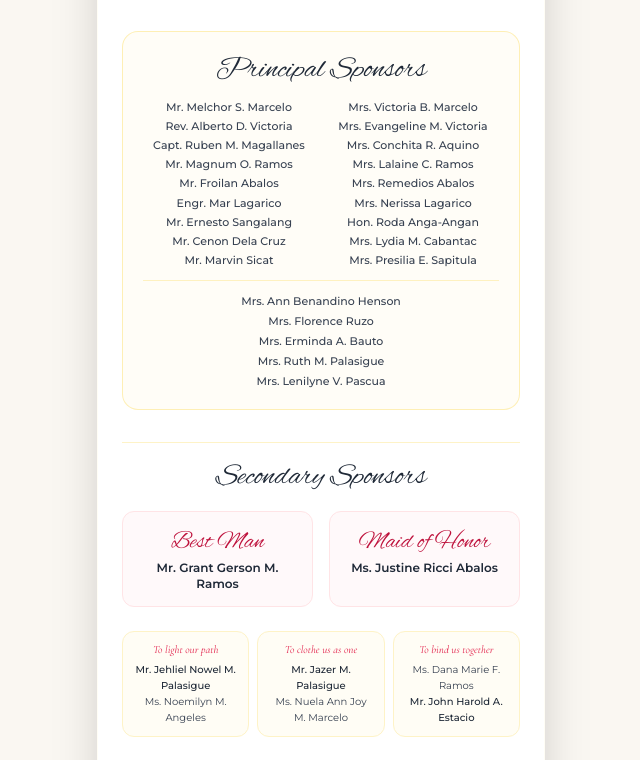
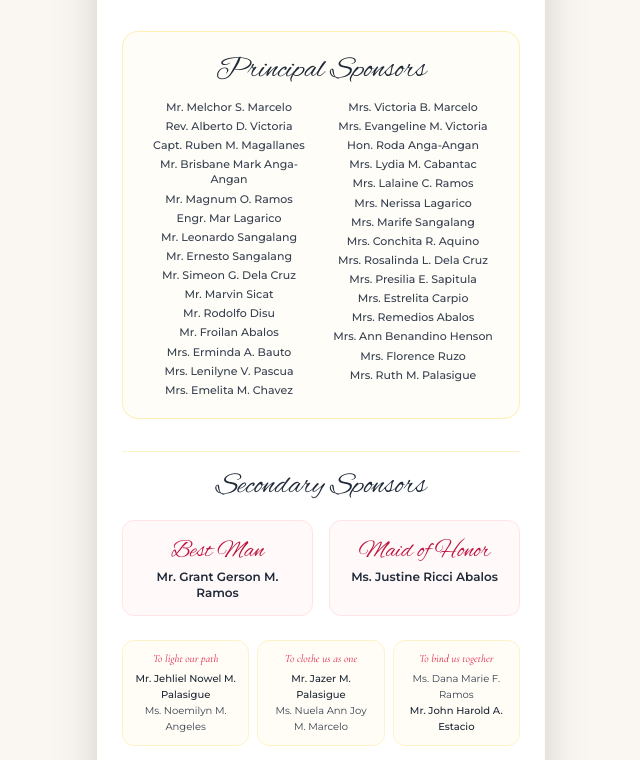
Before and after one commit to monaarontech/wedding-rsvp-app, a React (Vite) app: page / in a window 1280 px wide. Shown: the part 3891-4651 px from the top of the page, without its empty margins (319-959 px from the left). Built offline with nearby package versions, Linux system fonts and the light colour scheme; no server answers.

Commit message:
Update Principal Sponsors with full list of 30 sponsors from latest invitation image

```diff
--- a/src/components/Entourage.jsx
+++ b/src/components/Entourage.jsx
@@ -37,35 +37,40 @@ export default function Entourage() {
       <div class="mb-8 text-xs bg-amber-50/40 p-5 rounded-2xl border border-amber-200/60 shadow-2xs">
         <h3 class="font-script text-3xl text-gray-800 mb-3">Principal Sponsors</h3>
         <div class="grid grid-cols-2 gap-x-3 gap-y-1 text-gray-700 font-medium text-[11px] leading-snug">
-          <div class="space-y-1">
+          <div class="space-y-1 text-left sm:text-center">
             <p>Mr. Melchor S. Marcelo</p>
             <p>Rev. Alberto D. Victoria</p>
             <p>Capt. Ruben M. Magallanes</p>
+            <p>Mr. Brisbane Mark Anga-Angan</p>
             <p>Mr. Magnum O. Ramos</p>
+            <p>Engr. Mar Lagarico</p>
+            <p>Mr. Leonardo Sangalang</p>
+            <p>Mr. Ernesto Sangalang</p>
+            <p>Mr. Simeon G. Dela Cruz</p>
+            <p>Mr. Marvin Sicat</p>
+            <p>Mr. Rodolfo Disu</p>
             <p>Mr. Froilan Abalos</p>
-            <p>Engr. Mar Lagarico</p>
-            <p>Mr. Ernesto Sangalang</p>
-            <p>Mr. Cenon Dela Cruz</p>
-            <p>Mr. Marvin Sicat</p>
+            <p>Mrs. Erminda A. Bauto</p>
+            <p>Mrs. Lenilyne V. Pascua</p>
+            <p>Mrs. Emelita M. Chavez</p>
           </div>
-          <div class="space-y-1">
+          <div class="space-y-1 text-left sm:text-center">
             <p>Mrs. Victoria B. Marcelo</p>
             <p>Mrs. Evangeline M. Victoria</p>
-            <p>Mrs. Conchita R. Aquino</p>
-            <p>Mrs. Lalaine C. Ramos</p>
-            <p>Mrs. Remedios Abalos</p>
-            <p>Mrs. Nerissa Lagarico</p>
             <p>Hon. Roda Anga-Angan</p>
             <p>Mrs. Lydia M. Cabantac</p>
+            <p>Mrs. Lalaine C. Ramos</p>
+            <p>Mrs. Nerissa Lagarico</p>
+            <p>Mrs. Marife Sangalang</p>
+            <p>Mrs. Conchita R. Aquino</p>
+            <p>Mrs. Rosalinda L. Dela Cruz</p>
             <p>Mrs. Presilia E. Sapitula</p>
+            <p>Mrs. Estrelita Carpio</p>
+            <p>Mrs. Remedios Abalos</p>
+            <p>Mrs. Ann Benandino Henson</p>
+            <p>Mrs. Florence Ruzo</p>
+            <p>Mrs. Ruth M. Palasigue</p>
           </div>
-        </div>
-        <div class="mt-3 pt-3 border-t border-amber-200/50 space-y-1 text-gray-700 font-medium text-[11px]">
-          <p>Mrs. Ann Benandino Henson</p>
-          <p>Mrs. Florence Ruzo</p>
-          <p>Mrs. Erminda A. Bauto</p>
-          <p>Mrs. Ruth M. Palasigue</p>
-          <p>Mrs. Lenilyne V. Pascua</p>
         </div>
       </div>
 
```
Also changed, not shown: 1 other file (tests, documents, lock files or other folders).
